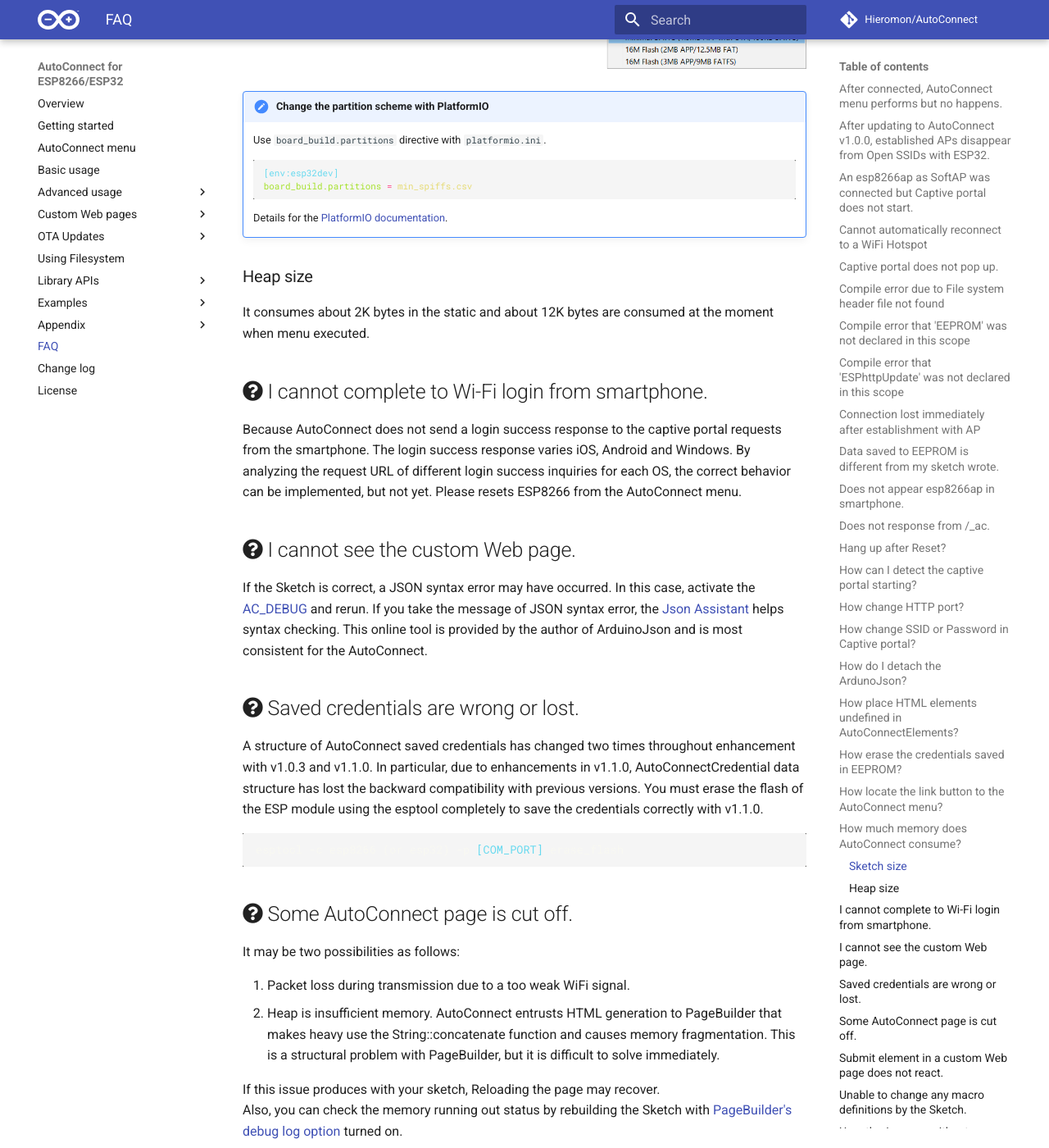
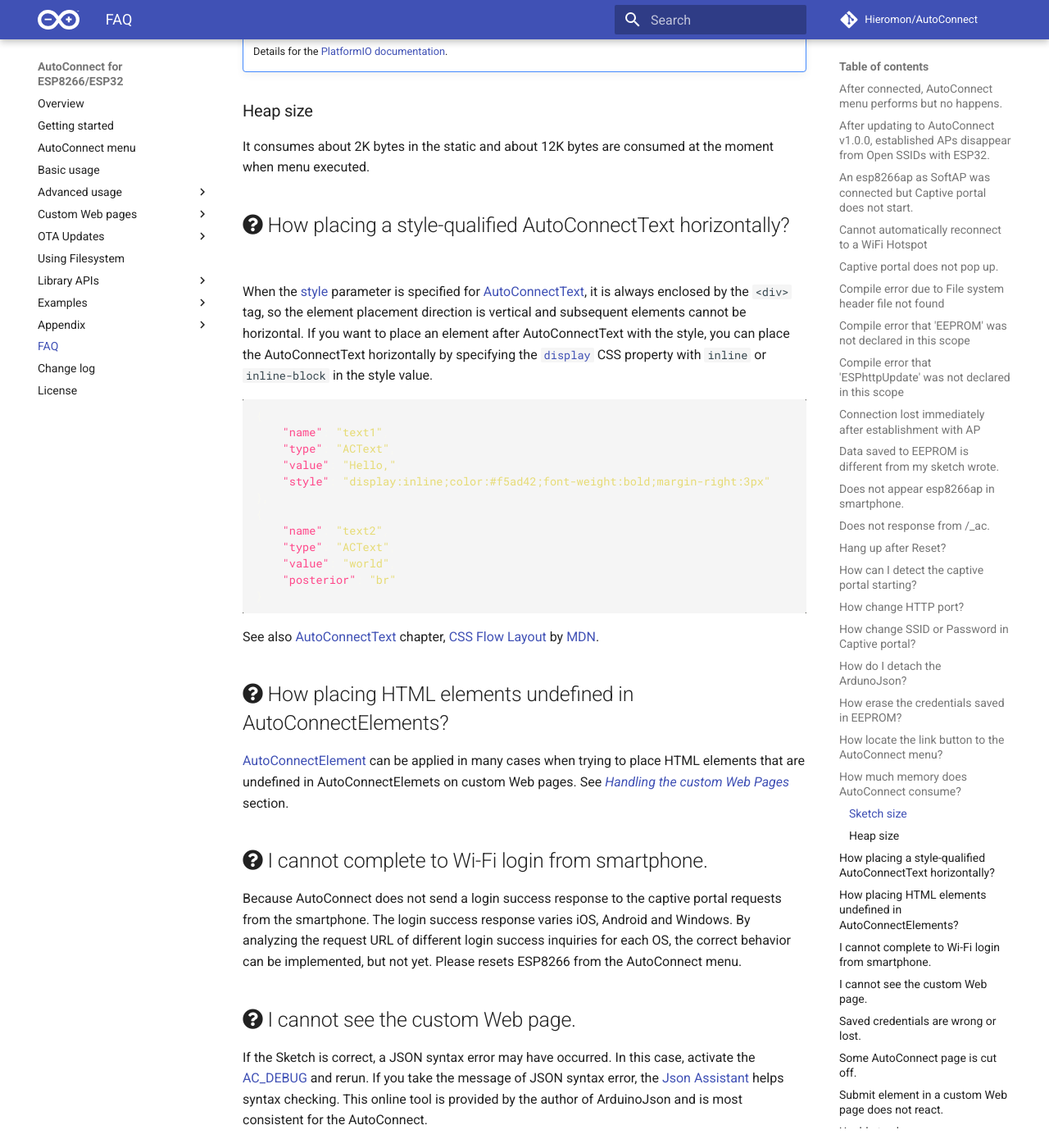
Before and after one commit to Hieromon/AutoConnect, an MkDocs documentation site: the page built from mkdocs/faq.md, in a window 1280 px wide and 1400 px high, scrolled down 9157 px. Shown: the whole window at 82% size. Built offline with MkDocs 1.6.1 and Material for MkDocs 9.7.7, drawn with Linux system fonts in a browser that asks for light colours; nearby versions of some CDN libraries; comment, search, counter and statistics services are not loaded; some of the changed text lies outside the part shown.

Commit message:
Adds a note for AutoConnectText involving a style parameter

````diff
--- a/mkdocs/faq.md
+++ b/mkdocs/faq.md
@@ -210,10 +210,6 @@
 build-flags = -DAUTOCONNECT_NOUSE_JSON
 ```
 
-## <i class="fa fa-question-circle"></i> How place HTML elements undefined in AutoConnectElements?
-
-[AutoConnectElement](acelements.md#autoconnectelement-a-basic-class-of-elements) can be applied in many cases when trying to place HTML elements that are undefined in AutoConnectElemets on custom Web pages. See [*Handling the custom Web Pages*](achandling.md#place-html-elements-undefined-in-autoconnectelements) section.
-
 ## <i class="fa fa-question-circle"></i> How erase the credentials saved in EEPROM?
 
 Make some sketches for erasing the EEPROM area, or some erasing utility is needed. You can prepare the Sketch to erase the saved credential with *AutoConnectCredential*. The *AutoConnectCrendential* class provides the access method to the saved credential in EEPROM and library source file is including it. Refer to '[Saved credential access](credit.md#saved-credential-in-eeprom)' on section [*Appendix*](credit.md) for details.
@@ -253,6 +249,31 @@
 ### Heap size
 
 It consumes about 2K bytes in the static and about 12K bytes are consumed at the moment when menu executed.
+
+## <i class="fa fa-question-circle"></i> How placing a style-qualified AutoConnectText horizontally?
+
+When the [style](acelements.md#style) parameter is specified for [AutoConnectText](acelements.md#autoconnecttext), it is always enclosed by the `<div>` tag, so the element placement direction is vertical and subsequent elements cannot be horizontal. If you want to place an element after AutoConnectText with the style, you can place the AutoConnectText horizontally by specifying the [`display`](https://developer.mozilla.org/en-US/docs/Web/CSS/display) CSS property with `inline` or `inline-block` in the style value.
+
+```json
+{
+    "name": "text1",
+    "type": "ACText",
+    "value": "Hello,",
+    "style": "display:inline;color:#f5ad42;font-weight:bold;margin-right:3px"
+},
+{
+    "name": "text2",
+    "type": "ACText",
+    "value": "world",
+    "posterior": "br"
+}
+```
+
+See also [AutoConnectText](acelements.md#post_8) chapter, [CSS Flow Layout](https://developer.mozilla.org/en-US/docs/Web/CSS/CSS_Flow_Layout) by [MDN](https://developer.mozilla.org/en-US/).
+
+## <i class="fa fa-question-circle"></i> How placing HTML elements undefined in AutoConnectElements?
+
+[AutoConnectElement](acelements.md#autoconnectelement-a-basic-class-of-elements) can be applied in many cases when trying to place HTML elements that are undefined in AutoConnectElemets on custom Web pages. See [*Handling the custom Web Pages*](achandling.md#place-html-elements-undefined-in-autoconnectelements) section.
 
 ## <i class="fa fa-question-circle"></i> I cannot complete to Wi-Fi login from smartphone.
 
````
Also changed, not shown: mkdocs/acelements.md (+5 -0 lines).
